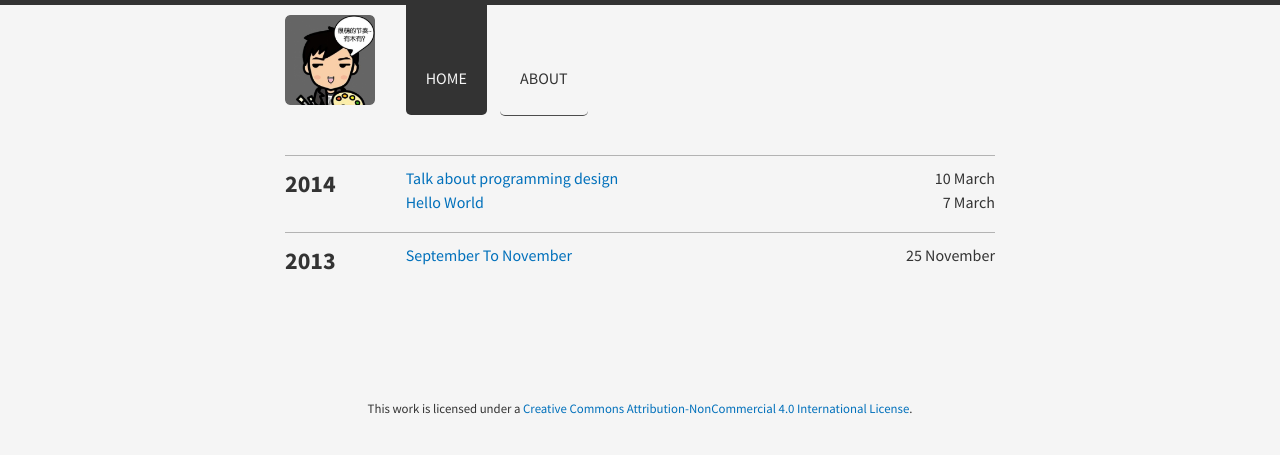
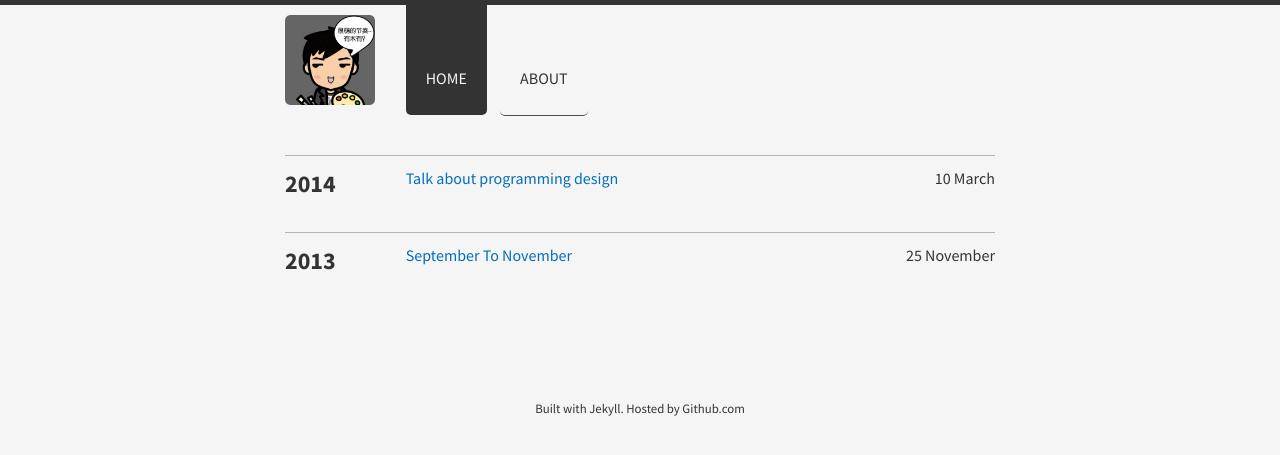
Before and after one commit to JavaCS3/blog, a Jekyll site: the page built from index.html, in a window 1280 px wide. Shown: the top 455 px of the page. Built offline with Jekyll 4.4.1, drawn with Linux system fonts in a browser that asks for light colours; nearby versions of some CDN libraries; Markdown is read by kramdown in place of the engine named in the settings.

Commit message:
change footer

```diff
--- a/_layouts/default.html
+++ b/_layouts/default.html
@@ -18,7 +18,7 @@
 
       <footer>
         <p>
-          This work is licensed under a <a rel="license" href="http://creativecommons.org/licenses/by-nc/4.0/deed.en_US">Creative Commons Attribution-NonCommercial 4.0 International License</a>.
+          Built with Jekyll. Hosted by Github.com
         </p>
       </footer>
     </div>
--- a/_posts/2014-03-07-demo-post.md
+++ /dev/null
@@ -1,6 +0,0 @@
----
-layout: post
-title: Hello World
----
-
-Hello World
```
